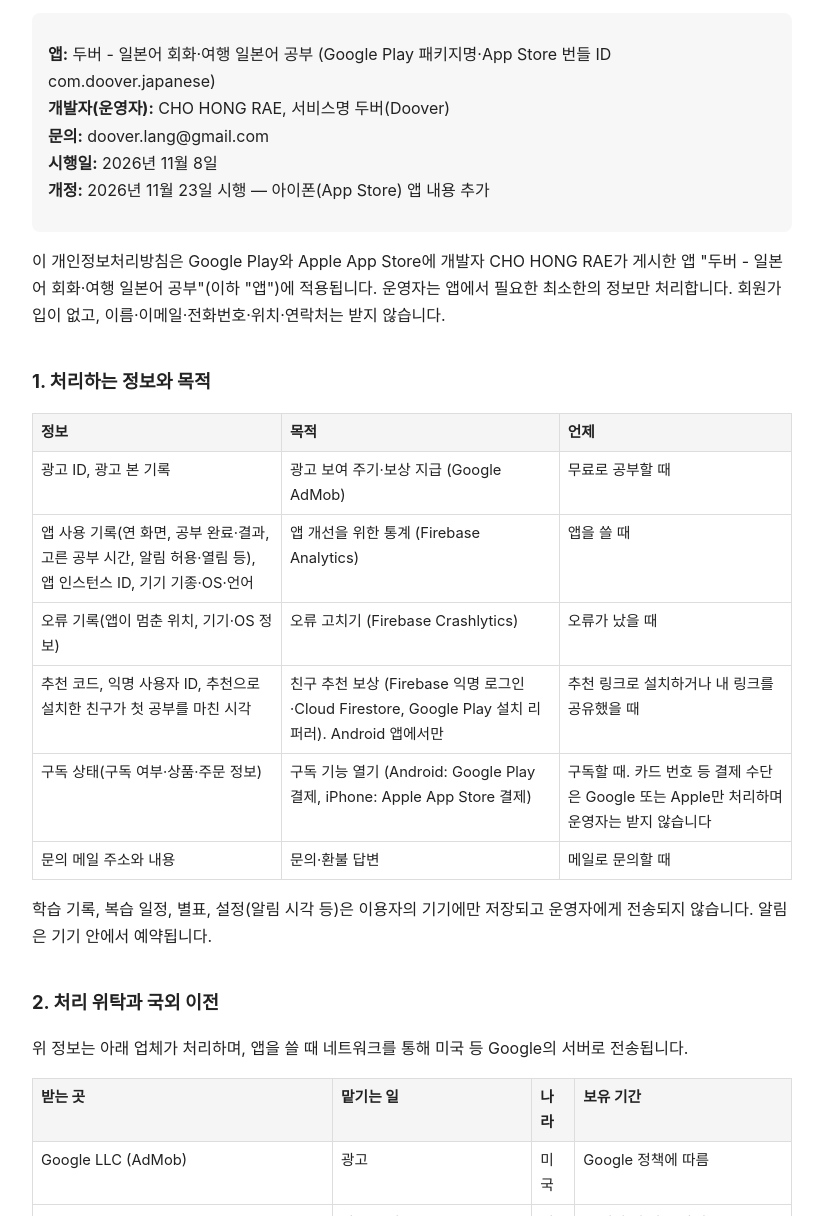
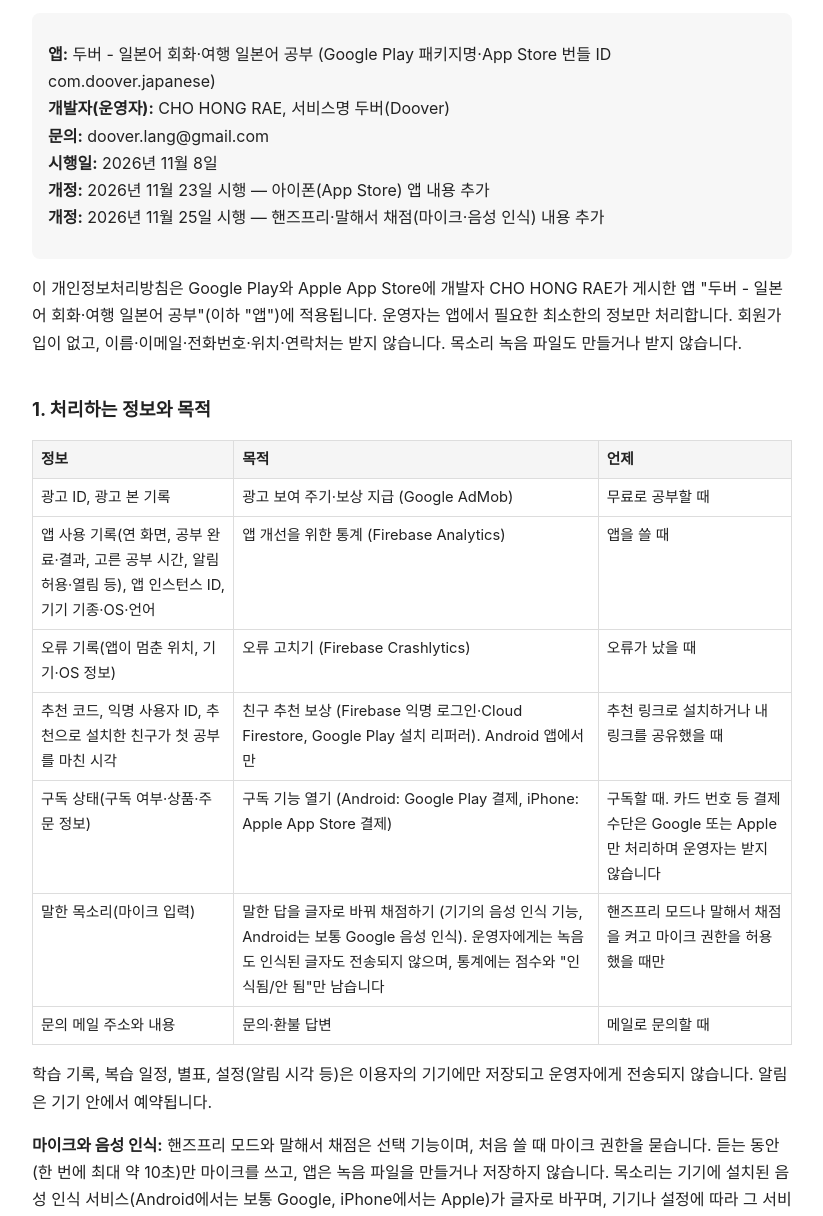
Before and after one commit to dooverlang-spec/doover-media, a plain HTML site: page privacy-policy.html in a window 1280 px wide. Shown: the part 84-1300 px from the top of the page, without its empty margins (228-1051 px from the left). Drawn offline with Linux system fonts and the light colour scheme.

Commit message:
개인정보처리방침: 핸즈프리·말해서 채점(마이크·음성 인식) 내용 추가
Co-Authored-By: Claude Opus 5.5 <noreply@anthropic.com>
Claude-Session: https://claude.ai/code/session_013H1Sicj9wU1D5s1XwN5HUw

```diff
--- a/privacy-policy.html
+++ b/privacy-policy.html
@@ -17,10 +17,10 @@ table{border-collapse:collapse;width:100%;font-size:.92em}th,td{border:1px solid
 <p><b>앱:</b> 두버 - 일본어 회화·여행 일본어 공부 (Google Play 패키지명·App Store 번들 ID com.doover.japanese)<br>
 <b>개발자(운영자):</b> CHO HONG RAE, 서비스명 두버(Doover)<br>
 <b>문의:</b> doover.lang@gmail.com<br>
-<b>시행일:</b> 2026년 11월 8일<br><b>개정:</b> 2026년 11월 23일 시행 — 아이폰(App Store) 앱 내용 추가</p>
+<b>시행일:</b> 2026년 11월 8일<br><b>개정:</b> 2026년 11월 23일 시행 — 아이폰(App Store) 앱 내용 추가<br><b>개정:</b> 2026년 11월 25일 시행 — 핸즈프리·말해서 채점(마이크·음성 인식) 내용 추가</p>
 </div>
 
-<p>이 개인정보처리방침은 Google Play와 Apple App Store에 개발자 CHO HONG RAE가 게시한 앱 "두버 - 일본어 회화·여행 일본어 공부"(이하 "앱")에 적용됩니다. 운영자는 앱에서 필요한 최소한의 정보만 처리합니다. 회원가입이 없고, 이름·이메일·전화번호·위치·연락처는 받지 않습니다.</p>
+<p>이 개인정보처리방침은 Google Play와 Apple App Store에 개발자 CHO HONG RAE가 게시한 앱 "두버 - 일본어 회화·여행 일본어 공부"(이하 "앱")에 적용됩니다. 운영자는 앱에서 필요한 최소한의 정보만 처리합니다. 회원가입이 없고, 이름·이메일·전화번호·위치·연락처는 받지 않습니다. 목소리 녹음 파일도 만들거나 받지 않습니다.</p>
 
 <h2>1. 처리하는 정보와 목적</h2>
 <table>
@@ -30,9 +30,11 @@ table{border-collapse:collapse;width:100%;font-size:.92em}th,td{border:1px solid
 <tr><td>오류 기록(앱이 멈춘 위치, 기기·OS 정보)</td><td>오류 고치기 (Firebase Crashlytics)</td><td>오류가 났을 때</td></tr>
 <tr><td>추천 코드, 익명 사용자 ID, 추천으로 설치한 친구가 첫 공부를 마친 시각</td><td>친구 추천 보상 (Firebase 익명 로그인·Cloud Firestore, Google Play 설치 리퍼러). Android 앱에서만</td><td>추천 링크로 설치하거나 내 링크를 공유했을 때</td></tr>
 <tr><td>구독 상태(구독 여부·상품·주문 정보)</td><td>구독 기능 열기 (Android: Google Play 결제, iPhone: Apple App Store 결제)</td><td>구독할 때. 카드 번호 등 결제 수단은 Google 또는 Apple만 처리하며 운영자는 받지 않습니다</td></tr>
+<tr><td>말한 목소리(마이크 입력)</td><td>말한 답을 글자로 바꿔 채점하기 (기기의 음성 인식 기능, Android는 보통 Google 음성 인식). 운영자에게는 녹음도 인식된 글자도 전송되지 않으며, 통계에는 점수와 "인식됨/안 됨"만 남습니다</td><td>핸즈프리 모드나 말해서 채점을 켜고 마이크 권한을 허용했을 때만</td></tr>
 <tr><td>문의 메일 주소와 내용</td><td>문의·환불 답변</td><td>메일로 문의할 때</td></tr>
 </table>
 <p>학습 기록, 복습 일정, 별표, 설정(알림 시각 등)은 이용자의 기기에만 저장되고 운영자에게 전송되지 않습니다. 알림은 기기 안에서 예약됩니다.</p>
+<p><b>마이크와 음성 인식:</b> 핸즈프리 모드와 말해서 채점은 선택 기능이며, 처음 쓸 때 마이크 권한을 묻습니다. 듣는 동안(한 번에 최대 약 10초)만 마이크를 쓰고, 앱은 녹음 파일을 만들거나 저장하지 않습니다. 목소리는 기기에 설치된 음성 인식 서비스(Android에서는 보통 Google, iPhone에서는 Apple)가 글자로 바꾸며, 기기나 설정에 따라 그 서비스의 서버에서 처리될 수 있습니다. 앱은 바뀐 글자를 채점에만 쓰고 바로 버리며, 운영자에게 보내지 않습니다. 마이크 권한은 기기 설정 › 애플리케이션 › 두버 › 권한에서 언제든 끌 수 있고, 꺼도 다른 공부 기능은 그대로 쓸 수 있습니다.</p>
 
 <h2>2. 처리 위탁과 국외 이전</h2>
 <p>위 정보는 아래 업체가 처리하며, 앱을 쓸 때 네트워크를 통해 미국 등 Google의 서버로 전송됩니다.</p>
@@ -42,6 +44,7 @@ table{border-collapse:collapse;width:100%;font-size:.92em}th,td{border:1px solid
 <tr><td>Google LLC (Firebase Analytics)</td><td>사용 통계</td><td>미국</td><td>14개월 뒤 자동 삭제</td></tr>
 <tr><td>Google LLC (Firebase Crashlytics)</td><td>오류 기록</td><td>미국</td><td>90일 뒤 자동 삭제</td></tr>
 <tr><td>Google LLC (Firebase 인증·Cloud Firestore)</td><td>친구 추천 기록</td><td>미국</td><td>삭제 요청 또는 추천 기능 종료까지</td></tr>
+<tr><td>Google LLC (기기 음성 인식, Android)</td><td>말한 답을 글자로 바꾸기 (핸즈프리·말해서 채점을 쓸 때만)</td><td>미국 등</td><td>Google 정책에 따름 (앱과 운영자는 보관하지 않음)</td></tr>
 <tr><td>Google LLC (Google Play)</td><td>결제·환불·설치 정보 (Android)</td><td>미국</td><td>Google 정책에 따름</td></tr>
 <tr><td>Apple Inc. (App Store)</td><td>결제·환불 정보 (iPhone)</td><td>미국</td><td>Apple 정책에 따름</td></tr>
 </table>
```
